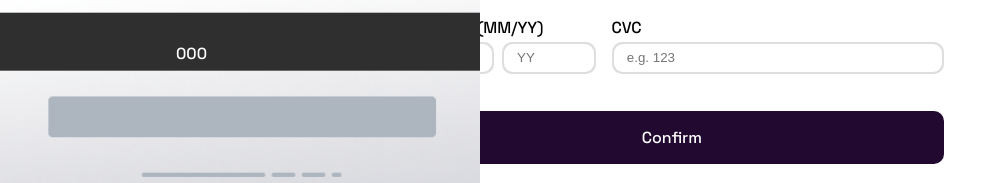
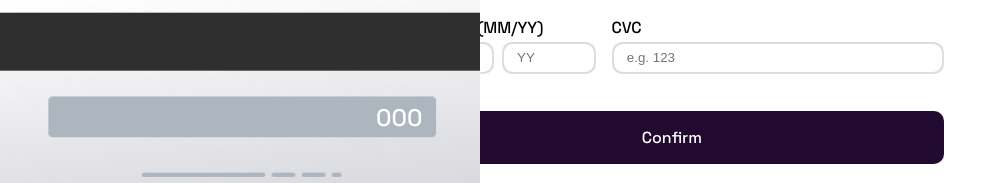
Before and after one commit to wishba/interactive-card-details-form-main, a React (Vite) app: page / in a window 1280 px wide. Shown: the part 276-459 px from the top of the page, without its empty margins (0-1007 px from the left). Built offline with nearby package versions, Linux system fonts and the light colour scheme.

Commit message:
card cvc style

```diff
--- a/src/index.css
+++ b/src/index.css
@@ -197,4 +197,10 @@ button {
     left: auto;
     transform: translateX(0);
   }
+
+  .card__cvc {
+    margin-top: 4.1em;
+    margin-left: 15em;
+    font-size: 1.5em;
+  }
 }
```
